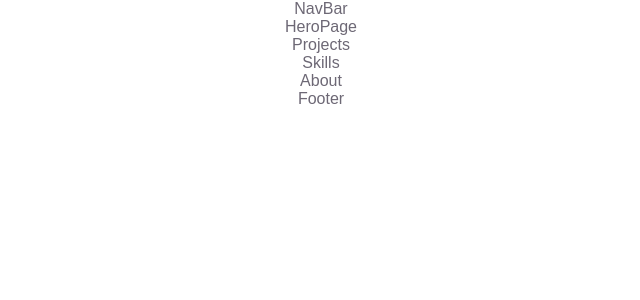
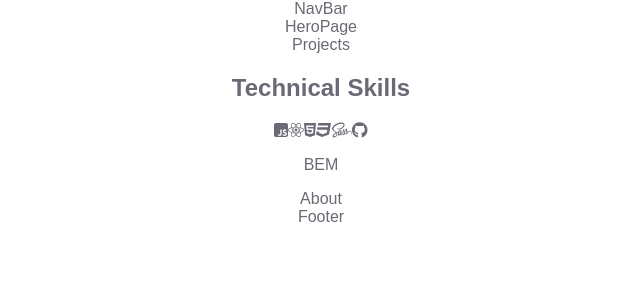
Before and after one commit to OBuckland/portfolio-v2, a React (Create React App) app: page / in a window 1280 px wide. Shown: the top 300 px of the page, without its empty margins (319-959 px from the left). Built offline with nearby package versions, Linux system fonts and the light colour scheme; a web font is replaced by a local one.

Commit message:
add font-awesome icons

```diff
--- a/package.json
+++ b/package.json
@@ -3,9 +3,15 @@
   "version": "0.1.0",
   "private": true,
   "dependencies": {
+    "@fortawesome/fontawesome-svg-core": "^6.2.0",
+    "@fortawesome/free-brands-svg-icons": "^6.2.0",
+    "@fortawesome/free-regular-svg-icons": "^6.2.0",
+    "@fortawesome/free-solid-svg-icons": "^6.2.0",
+    "@fortawesome/react-fontawesome": "^0.2.0",
     "@testing-library/jest-dom": "^5.16.5",
     "@testing-library/react": "^13.4.0",
     "@testing-library/user-event": "^13.5.0",
+    "babel-plugin-macros": "^3.1.0",
     "react": "^18.2.0",
     "react-dom": "^18.2.0",
     "react-scripts": "5.0.1",
--- a/src/components/Skills/Skills.jsx
+++ b/src/components/Skills/Skills.jsx
@@ -1,9 +1,28 @@
 import React from 'react';
 import styles from './Skills.module.scss';
+import { FontAwesomeIcon } from '@fortawesome/react-fontawesome';
+import { faEnvelope} from '@fortawesome/free-solid-svg-icons';
+import {faGithub, faReact, faHtml5, faSass, faCss3, faJsSquare} from '@fortawesome/free-brands-svg-icons';
+
 
 const Skills = () => {
   return (
-    <div>Skills</div>
+    <>
+    <h2>Technical Skills</h2>
+
+
+
+    <FontAwesomeIcon icon={faJsSquare}></FontAwesomeIcon>
+    <FontAwesomeIcon icon={faReact}></FontAwesomeIcon>
+    <FontAwesomeIcon icon={faHtml5}></FontAwesomeIcon>
+    <FontAwesomeIcon icon={faCss3}></FontAwesomeIcon>
+    <FontAwesomeIcon icon={faSass}></FontAwesomeIcon>
+    <FontAwesomeIcon icon={faGithub}></FontAwesomeIcon>
+
+
+
+    <p>BEM </p>
+    </>
   )
 }
 
```
Also changed, not shown: 1 other file (tests, documents, lock files or other folders).
